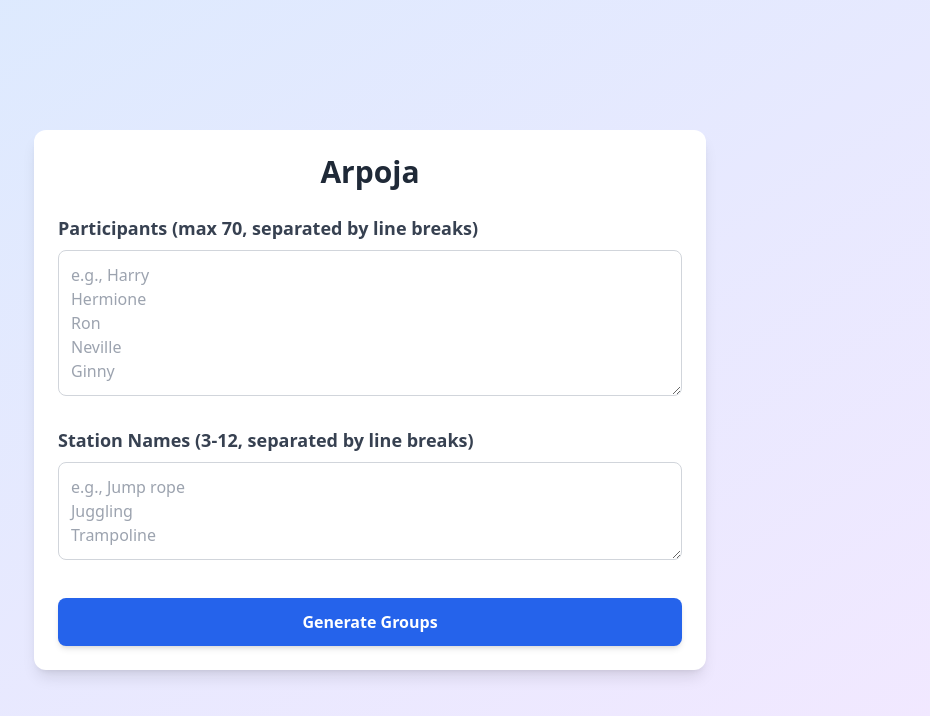
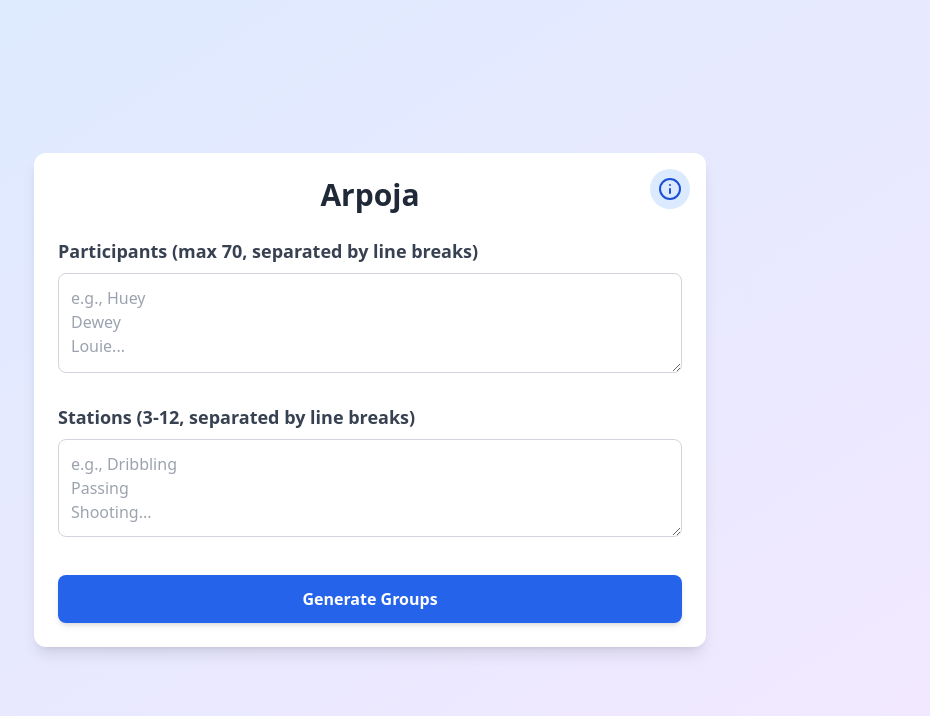
Before and after one commit to JeanLeFlambeur/arpoja-app, a React (Create React App) app: page / in a window 1280 px wide. Shown: the top 716 px of the page, without its empty margins (270-1200 px from the left). Built offline with nearby package versions, Linux system fonts and the light colour scheme.

Commit message:
Added info modal and retained data on back to home

```diff
--- a/src/App.js
+++ b/src/App.js
@@ -414,7 +414,7 @@ const rawCsvPatterns = {
 4,8,1,3,2,6,7,5
 5,1,2,4,3,7,8,6
 2,7,3,8,5,6,1,4
-7,4,8,5,2,3,6,1
+7,4,8,5,2,3,6,1,
 4,1,5,2,7,8,3,6
 8,5,1,6,3,4,7,2
 5,2,6,3,8,1,4,7
@@ -728,6 +728,7 @@ function App() {
   const [showResetConfirm, setShowResetConfirm] = useState(false); // State for reset confirmation modal
   const [fontSize, setFontSize] = useState(16); // Default font size for participant names
   const [numColumns, setNumColumns] = useState(3); // Default number of columns for station display
+  const [showInfoModal, setShowInfoModal] = useState(false); // New state for info modal
 
   // Effect to parse CSV patterns when the component mounts
   useEffect(() => {
@@ -767,7 +768,7 @@ function App() {
 
     // 2. Validate inputs
     if (participants.length === 0 || stations.length === 0) {
-      showMessage('Please enter participants and station names.', 'error');
+      showMessage('Please enter participants and stations.', 'error');
       return;
     }
     if (participants.length > 70) {
@@ -775,7 +776,7 @@ function App() {
       return;
     }
     if (stations.length < 3 || stations.length > 12) {
-      showMessage('Please enter between 3 and 12 station names.', 'error');
+      showMessage('Please enter between 3 and 12 stations.', 'error');
       return;
     }
 
@@ -792,7 +793,7 @@ function App() {
     // 5. Assign stations to participants based on the pattern
     const assignments = [];
     // The number of rounds is the length of the pattern row, which is equal to the number of stations
-    const numRounds = stations.length;
+    const numRounds = stations.length; // This variable is used here and implicitly in renderResultsScreen via parsedStations.length
 
     shuffledParticipants.forEach((participant, pIndex) => {
       // Use modulo to cycle through the pattern rows if there are more participants than pattern rows
@@ -807,7 +808,7 @@ function App() {
       assignments.push({ name: participant, assignments: participantAssignments });
     });
 
-    setParsedParticipants(shuffledParticipants);
+    setParsedParticipants(shuffledParticipants); // This state is used in the grouping logic
     setParsedStations(stations);
     setShuffledAssignments(assignments);
     setCurrentRound(1); // Start from round 1
@@ -835,13 +836,22 @@ function App() {
     }
   };
 
-  // Initiates the reset confirmation modal
-  const confirmReset = () => {
+  // Function to go back to home screen without clearing data
+  const handleBackToHome = () => {
+    setScreen('home');
+    // Data in participantsInput and stationsInput is intentionally retained
+    // Other states like parsedParticipants, parsedStations, shuffledAssignments
+    // are also kept, so if the user generates groups again, it uses the same data
+    // unless inputs are changed.
+  };
+
+  // Initiates the full reset confirmation modal
+  const confirmFullReset = () => {
     setShowResetConfirm(true);
   };
 
-  // Handles the actual reset if confirmed
-  const handleReset = () => {
+  // Handles the actual full reset if confirmed
+  const handleFullReset = () => {
     setScreen('home');
     setParticipantsInput('');
     setStationsInput('');
@@ -857,7 +867,20 @@ function App() {
 
   // Render the home screen
   const renderHomeScreen = () => (
-    <div className="flex flex-col items-center p-6 bg-white rounded-xl shadow-lg max-w-2xl w-full">
+    <div className="flex flex-col items-center p-6 bg-white rounded-xl shadow-lg max-w-2xl w-full relative"> {/* Added relative for positioning info icon */}
+      {/* Info Icon */}
+      <button
+        onClick={() => setShowInfoModal(true)}
+        className="absolute top-4 right-4 p-2 rounded-full bg-blue-100 hover:bg-blue-200 text-blue-700 focus:outline-none focus:ring-2 focus:ring-blue-500 focus:ring-opacity-75 transition duration-200"
+        aria-label="App Information"
+      >
+        <svg xmlns="http://www.w3.org/2000/svg" width="24" height="24" viewBox="0 0 24 24" fill="none" stroke="currentColor" strokeWidth="2" strokeLinecap="round" strokeLinejoin="round" className="lucide lucide-info">
+          <circle cx="12" cy="12" r="10"/>
+          <path d="M12 16v-4"/>
+          <path d="M12 8h.01"/>
+        </svg>
+      </button>
+
       <h2 className="text-3xl font-extrabold text-gray-800 mb-6 text-center">Arpoja</h2>
 
       {message.text && (
@@ -874,21 +897,21 @@ function App() {
         <textarea
           id="participants"
           className="w-full p-3 border border-gray-300 rounded-lg focus:ring-2 focus:ring-blue-500 focus:border-transparent transition duration-200 resize-y min-h-[100px]"
-          placeholder="e.g., Harry&#10;Hermione&#10;Ron&#10;Neville&#10;Ginny"
+          placeholder="e.g., Huey&#10;Dewey&#10;Louie..."
           value={participantsInput}
           onChange={(e) => setParticipantsInput(e.target.value)}
-          rows="5"
+          rows="3"
         ></textarea>
       </div>
 
       <div className="w-full mb-8">
         <label htmlFor="stations" className="block text-lg font-semibold text-gray-700 mb-2">
-          Station Names (3-12, separated by line breaks)
+          Stations (3-12, separated by line breaks)
         </label>
         <textarea
           id="stations"
           className="w-full p-3 border border-gray-300 rounded-lg focus:ring-2 focus:ring-blue-500 focus:border-transparent transition duration-200 resize-y min-h-[80px]"
-          placeholder="e.g., Jump rope&#10;Juggling&#10;Trampoline"
+          placeholder="e.g., Dribbling&#10;Passing&#10;Shooting..."
           value={stationsInput}
           onChange={(e) => setStationsInput(e.target.value)}
           rows="3"
@@ -901,6 +924,34 @@ function App() {
       >
         Generate Groups
       </button>
+
+      {/* Info Modal */}
+      {showInfoModal && (
+        <div className="fixed inset-0 bg-gray-600 bg-opacity-75 flex items-center justify-center z-50 p-4">
+          <div className="bg-white p-8 rounded-lg shadow-xl max-w-md w-full relative">
+            <button
+              onClick={() => setShowInfoModal(false)}
+              className="absolute top-3 right-3 text-gray-500 hover:text-gray-700 text-2xl font-bold focus:outline-none"
+              aria-label="Close"
+            >
+              &times;
+            </button>
+
+            <p className="text-gray-700 mb-4">
+              Arpoja is a special group generator for station-based activities. The participants rotate across stations in a randomized order while interacting with new people in every round.
+            </p>
+            <p className="text-gray-700 mb-2 font-semibold">
+              Use Arpoja to:
+            </p>
+            <ul className="list-disc list-inside text-gray-700 space-y-1">
+              <li>Assign students to station activities in PE or sports practice.</li>
+              <li>Form new groups for team-building games.</li>
+              <li>Shuffle participants for brainstorming sessions with your team.</li>
+              <li>Any scenario involving up to 70 participants and 12 stations.</li>
+            </ul>
+          </div>
+        </div>
+      )}
     </div>
   );
 
@@ -920,8 +971,6 @@ function App() {
     });
 
     // Determine the grid class dynamically
-    // Tailwind's JIT mode allows arbitrary values, but for fixed values, direct classes are common.
-    // For dynamic values, we can construct the class string or use inline style for gridTemplateColumns
     const getGridColsClass = (cols) => {
       if (cols === 1) return 'grid-cols-1';
       if (cols === 2) return 'grid-cols-2';
@@ -968,7 +1017,13 @@ function App() {
           ))}
         </div>
 
-        <div className="flex flex-col sm:flex-row justify-center gap-4 w-full mb-6"> {/* Added mb-6 for spacing from sliders */}
+        <div className="flex flex-col sm:flex-row justify-center gap-4 w-full mb-6">
+          <button
+            onClick={handleBackToHome}
+            className="flex-1 bg-gray-500 hover:bg-gray-600 text-white font-bold py-3 px-6 rounded-lg shadow-md transition duration-300 ease-in-out transform hover:scale-105 focus:outline-none focus:ring-2 focus:ring-gray-500 focus:ring-opacity-75"
+          >
+            Home
+          </button>
           <button
             onClick={handlePreviousRound}
             disabled={currentRound === 1}
@@ -984,7 +1039,7 @@ function App() {
             Next Round →
           </button>
           <button
-            onClick={confirmReset}
+            onClick={confirmFullReset} // Calls the confirmation modal
             className="flex-1 bg-red-600 hover:bg-red-700 text-white font-bold py-3 px-6 rounded-lg shadow-md transition duration-300 ease-in-out transform hover:scale-105 focus:outline-none focus:ring-2 focus:ring-red-500 focus:ring-opacity-75"
           >
             Reset
@@ -1034,7 +1089,7 @@ function App() {
               <p className="text-xl font-semibold text-gray-800 mb-6">All data will be cleared, do you want to continue?</p>
               <div className="flex justify-center gap-4">
                 <button
-                  onClick={handleReset}
+                  onClick={handleFullReset} // Calls the actual reset
                   className="bg-red-600 hover:bg-red-700 text-white font-bold py-2 px-5 rounded-lg shadow-md transition duration-300 ease-in-out transform hover:scale-105 focus:outline-none focus:ring-2 focus:ring-red-500 focus:ring-opacity-75"
                 >
                   Yes
```
